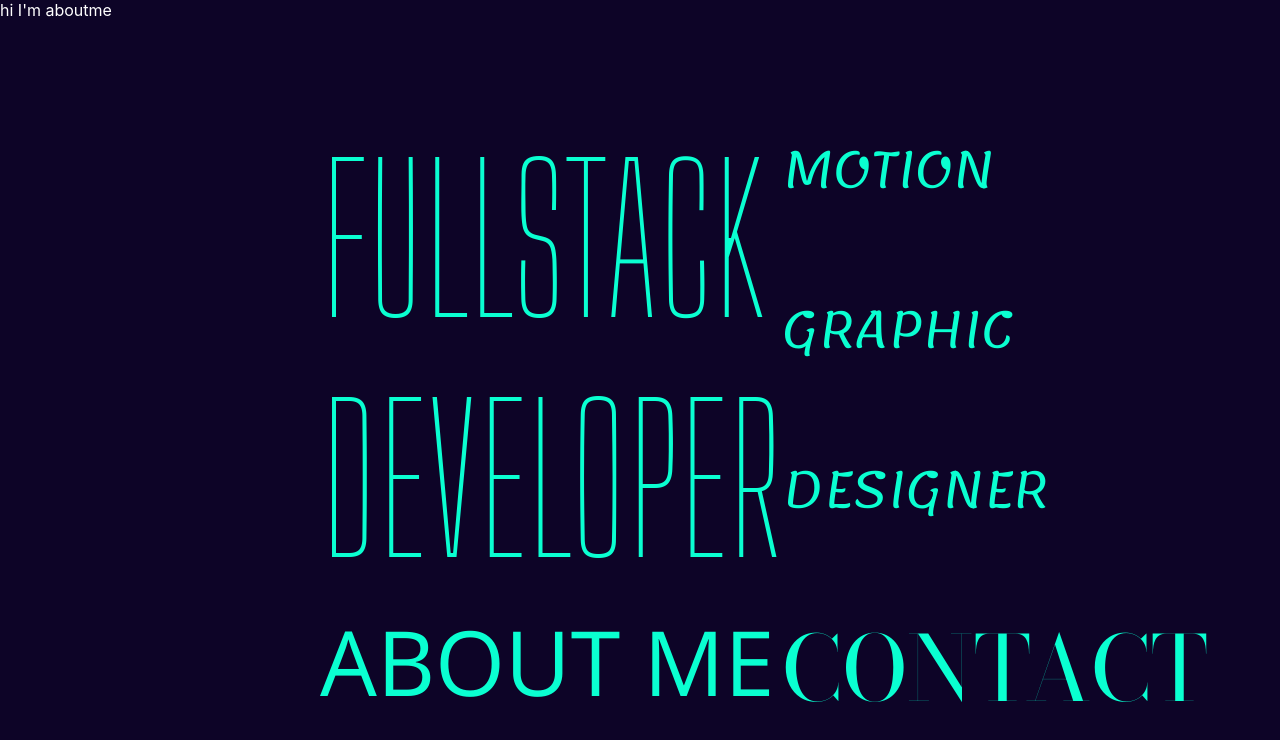
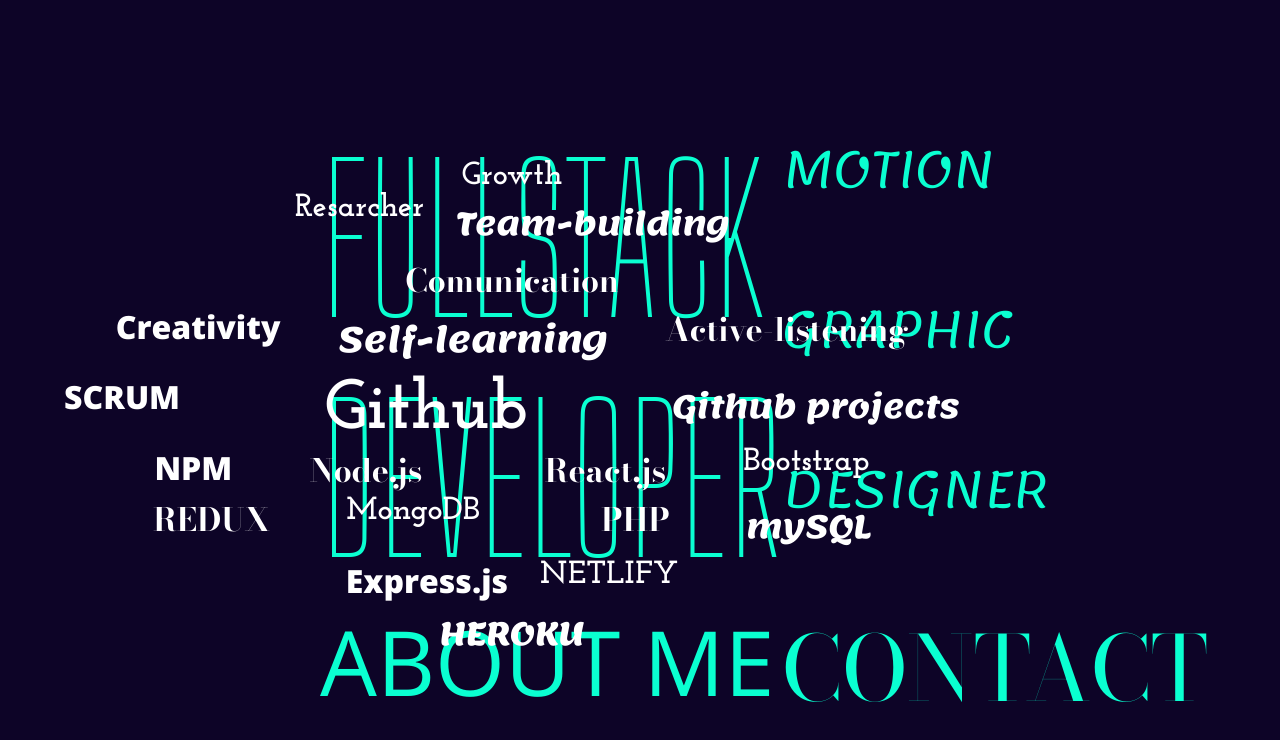
Before and after one commit to jonCroatanUto/portafolio, a React (Create React App) app: page /aboutME in a window 1280 px wide. Shown: the top 740 px of the page. Built offline with nearby package versions, Linux system fonts and the light colour scheme.

Commit message:
display keyword about my description following layout design-->done; adding colors,ajust details-->proces

```diff
--- a/src/pages/AboutME/AboutME.tsx
+++ b/src/pages/AboutME/AboutME.tsx
@@ -1,4 +1,49 @@
+import React from "react";
+import "./aboutme.css";
+
 function AboutME() {
-  return <div style={{ color: "white" }}>hi I'm aboutme</div>;
+  return (
+    <div className="keyWordsBox">
+      <div className="keyWords1">
+        <h1>Growth</h1>
+      </div>
+      <div className="keyWords2">
+        <h1>Resarcher</h1>
+        <h1>Team-building</h1>
+      </div>
+      <div className="keyWords3">
+        <h1>Comunication</h1>
+      </div>
+      <div className="keyWords4">
+        <h1>Creativity</h1>
+        <h1>Self-learning</h1>
+        <h1>Active-listening</h1>
+      </div>
+      <div className="keyWords5">
+        <h1>SCRUM</h1>
+        <h1>Github</h1>
+        <h1>Github projects</h1>
+      </div>
+      <div className="keyWords6">
+        <h1>NPM</h1>
+        <h1>Node.js</h1>
+        <h1>React.js</h1>
+        <h1>Bootstrap</h1>
+      </div>
+      <div className="keyWords7">
+        <h1>REDUX</h1>
+        <h1>MongoDB</h1>
+        <h1>PHP</h1>
+        <h1>mySQL</h1>
+      </div>
+      <div className="keyWords8">
+        <h1>Express.js</h1>
+        <h1>NETLIFY</h1>
+      </div>
+      <div className="keyWords9">
+        <h1>HEROKU</h1>
+      </div>
+    </div>
+  );
 }
 export default AboutME;
--- /dev/null
+++ b/src/pages/AboutME/aboutme.css
@@ -0,0 +1,189 @@
+/* generate a grid */
+.keyWordsBox {
+  position: absolute;
+  display: grid;
+  grid-template-rows: repeat(9, auto);
+  width: 70%;
+  left: 5%;
+  top: 20%;
+}
+/* each row it is a float group */
+.keyWords1 {
+  display: grid;
+  grid-template-columns: 1fr;
+  grid-auto-columns: minmax(min-content, max-content);
+}
+.keyWords2 {
+  display: grid;
+  grid-template-columns: auto auto;
+  grid-gap: 2rem;
+}
+.keyWords3 {
+  display: grid;
+  grid-template-columns: 1fr;
+}
+.keyWords4 {
+  display: grid;
+  grid-template-columns: auto auto auto;
+  grid-gap: 2rem;
+}
+.keyWords5 {
+  display: grid;
+  grid-template-columns: auto auto auto;
+  grid-gap: 2rem;
+}
+.keyWords6 {
+  display: grid;
+  grid-template-columns: auto auto auto auto;
+  grid-gap: 2rem;
+}
+.keyWords7 {
+  display: grid;
+  grid-template-columns: auto auto auto auto;
+  grid-gap: 2rem;
+}
+.keyWords8 {
+  display: grid;
+  grid-template-columns: auto auto;
+  grid-gap: 2rem;
+}
+.keyWords9 {
+  display: grid;
+  grid-template-columns: 1fr;
+}
+
+/* asign difirent types */
+
+.keyWords1 h1:nth-child(1) {
+  color: white;
+  justify-self: center;
+  font-family: "Josefin Slab", serif;
+  margin: 0px;
+}
+.keyWords2 h1:nth-child(1) {
+  color: white;
+  justify-self: end;
+  font-family: "Josefin Slab", serif;
+  margin: 0px;
+}
+.keyWords2 h1:nth-child(2) {
+  color: white;
+  justify-self: start;
+  font-family: "Lemonada";
+  margin: 0px;
+}
+.keyWords3 h1 {
+  color: white;
+  justify-self: center;
+  font-family: "Bodoni Moda", serif;
+  margin: 0px;
+}
+.keyWords4 h1:nth-child(1) {
+  color: white;
+  justify-self: end;
+  font-family: "Open Sans", sans-serif;
+  font-weight: 900;
+  margin: 0px;
+}
+.keyWords4 h1:nth-child(2) {
+  color: white;
+  justify-self: center;
+  font-family: "Lemonada";
+  font-size: 35px;
+  margin: 0px;
+}
+.keyWords4 h1:nth-child(3) {
+  color: white;
+  justify-self: start;
+  font-family: "Bodoni Moda", serif;
+  margin: 0px;
+}
+.keyWords5 h1:nth-child(1) {
+  color: white;
+  justify-self: start;
+  font-family: "Open Sans", sans-serif;
+  font-weight: 900;
+  margin: 0px;
+}
+.keyWords5 h1:nth-child(2) {
+  color: white;
+  justify-self: center;
+  font-family: "Josefin Slab", serif;
+  font-size: 70px;
+  margin: 0px;
+}
+.keyWords5 h1:nth-child(3) {
+  color: white;
+  justify-self: end;
+  font-family: "Lemonada";
+  margin: 0px;
+}
+
+.keyWords6 h1:nth-child(1) {
+  color: white;
+  justify-self: end;
+  font-family: "Open Sans", sans-serif;
+  font-weight: 900;
+  margin: 0px;
+}
+.keyWords6 h1:nth-child(2) {
+  color: white;
+  justify-self: center;
+  font-family: "Bodoni Moda", serif;
+  margin: 0px;
+}
+.keyWords6 h1:nth-child(3) {
+  color: white;
+  justify-self: center;
+  font-family: "Bodoni Moda", serif;
+  margin: 0px;
+}
+.keyWords6 h1:nth-child(4) {
+  color: white;
+  justify-self: start;
+  font-family: "Josefin Slab", serif;
+  margin: 0px;
+}
+.keyWords7 h1:nth-child(1) {
+  color: white;
+  justify-self: end;
+  font-family: "Bodoni Moda", serif;
+  margin: 0px;
+}
+.keyWords7 h1:nth-child(2) {
+  color: white;
+  justify-self: center;
+  font-family: "Josefin Slab", serif;
+  margin: 0px;
+}
+.keyWords7 h1:nth-child(3) {
+  color: white;
+  justify-self: center;
+  font-family: "Bodoni Moda", serif;
+  margin: 0px;
+}
+.keyWords7 h1:nth-child(4) {
+  color: white;
+  justify-self: start;
+  font-family: "Lemonada";
+  margin: 0px;
+}
+.keyWords8 h1:nth-child(1) {
+  color: white;
+  justify-self: end;
+  font-family: "Open Sans", sans-serif;
+  font-weight: 900;
+  margin: 0px;
+}
+.keyWords8 h1:nth-child(2) {
+  color: white;
+  justify-self: start;
+  font-family: "Josefin Slab", serif;
+  margin: 0px;
+}
+.keyWords9 h1 {
+  color: white;
+  justify-self: center;
+  font-family: "Lemonada";
+  margin: 0px;
+}
```
